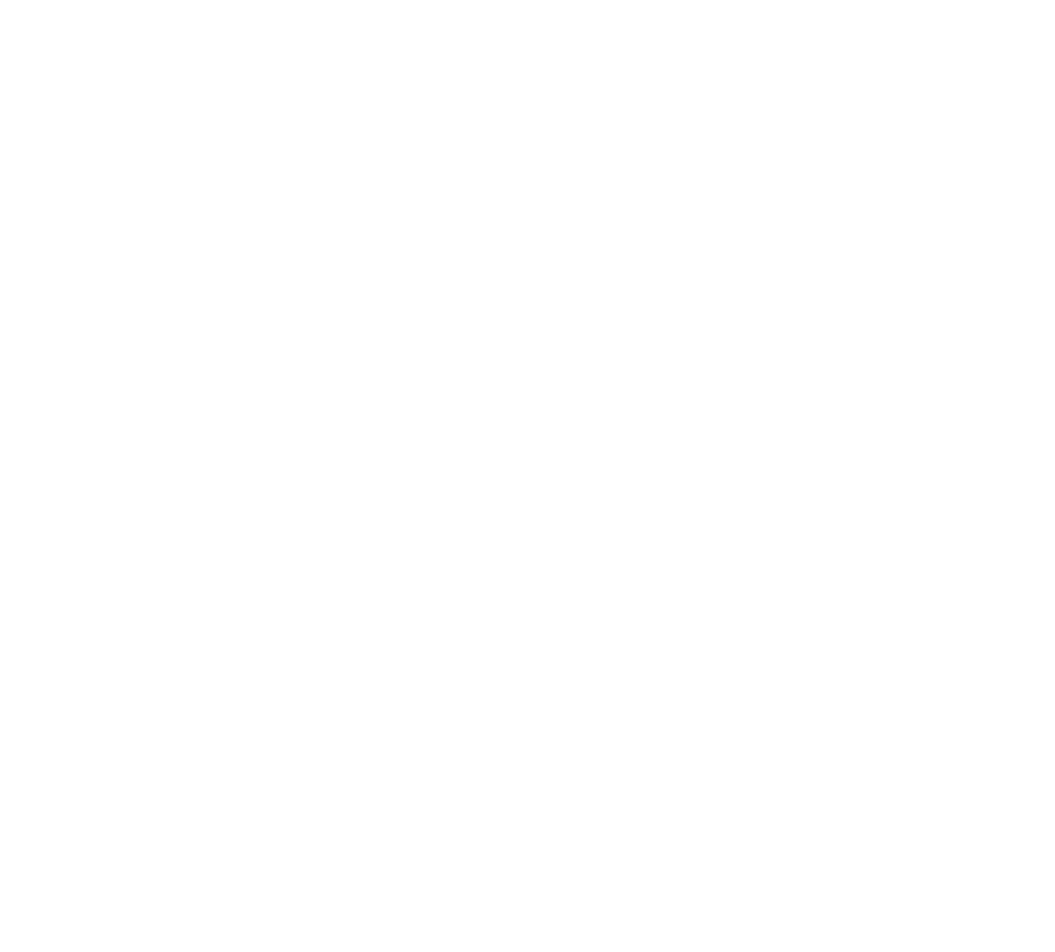
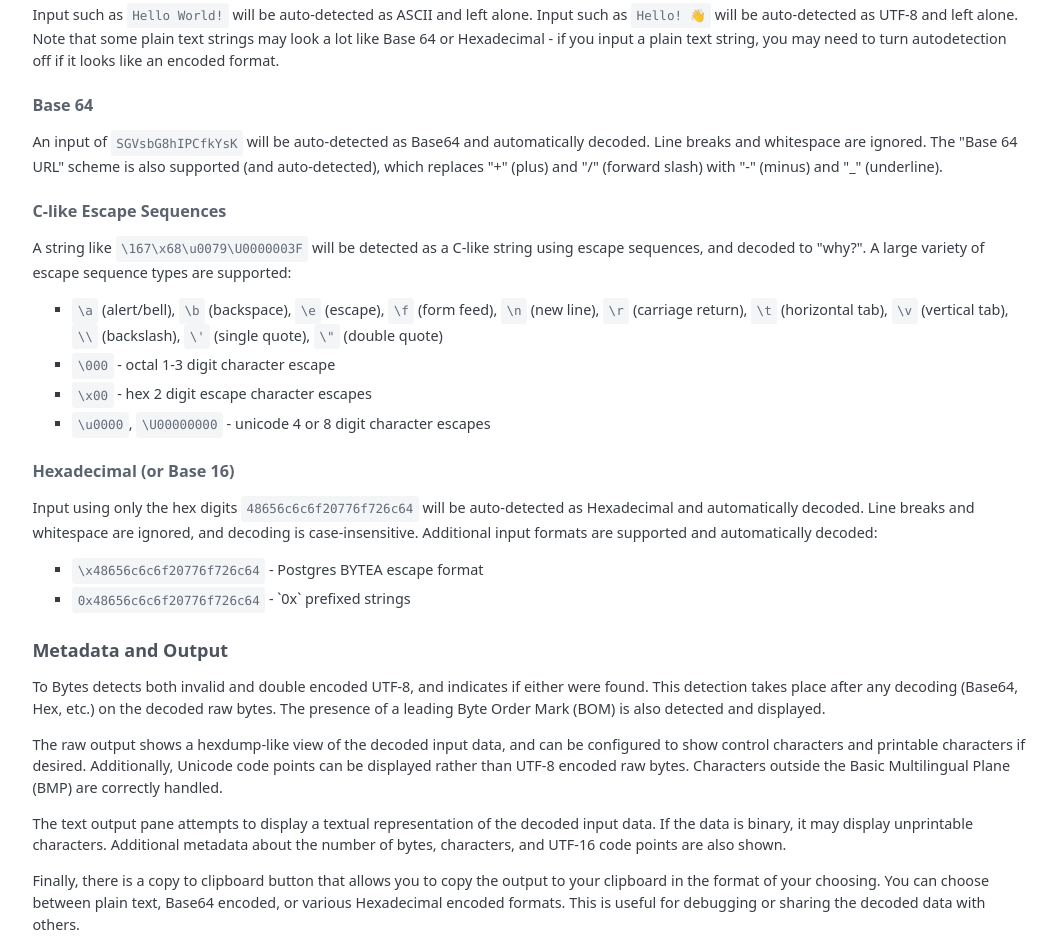
Before and after one commit to simplebitlabs/tobytes, a Vue app: page / in a window 1280 px wide. Shown: the part 920-1872 px from the top of the page, without its empty margins (110-1165 px from the left). Before the commit the page ends 800 px from the top, so only its background shows below. Built offline with nearby package versions, Linux system fonts and the light colour scheme.

Commit message:
Add a bunch of help/explainer text

```diff
--- a/src/App.vue
+++ b/src/App.vue
@@ -1,6 +1,7 @@
 <script setup lang="ts">
 import { ref, computed, onBeforeUnmount } from 'vue'
 
+import HelpText from './components/HelpText.vue'
 import HexOutput from './components/HexOutput.vue'
 
 import {
@@ -145,6 +146,7 @@ onBeforeUnmount(() => {
   </header>
 
   <main>
+    <div class="panels">
       <div class="left">
         <h2>Input</h2>
         <textarea class="input" v-model="input"></textarea>
@@ -235,6 +237,10 @@ onBeforeUnmount(() => {
           <a href="https://en.wikipedia.org/wiki/Plane_(Unicode)#Basic_Multilingual_Plane">BMP</a>
         </div>
       </div>
+    </div>
+    <div class="help">
+      <HelpText />
+    </div>
   </main>
 
   <footer>
--- a/src/assets/main.css
+++ b/src/assets/main.css
@@ -19,8 +19,16 @@
   text-align: center;
 }
 
-#app main {
+#app .panels {
   margin-top: 1rem;
+}
+
+#app .help {
+  margin-top: 2rem;
+  margin-left: auto;
+  margin-right: auto;
+  max-width: 1024px;
+  padding: 0 1rem;
 }
 
 #app footer {
@@ -33,7 +41,7 @@
     place-items: center;
   }
 
-  #app main {
+  #app .panels {
     display: grid;
     grid-template-columns: repeat(3, 1fr);
     column-gap: 1rem;
@@ -41,7 +49,7 @@
   }
 }
 
-main div h3 {
+.panels div h3 {
   margin-top: 1.5rem;
 }
 
--- /dev/null
+++ b/src/components/HelpText.vue
@@ -0,0 +1,70 @@
+<template>
+  <h3>Help and More Information</h3>
+  <p>
+    To Bytes takes your binary data and turn it into something more readable. Base 64, hexadecimal, ASCII, UTF-8,
+    C-like escape sequences, and more are supported. Double Encoded UTF-8 and byte order marks are detected. As much as
+    possible, To Bytes attempts to auto-detect your input so you don't have to fiddle around with manually specifying
+    the format.
+  </p>
+  <h4>Supported Input Formats</h4>
+  <h5>ASCII and UTF-8</h5>
+  <p>
+    Input such as <code>Hello World!</code> will be auto-detected as ASCII and left alone. Input such as
+    <code>Hello! 👋</code> will be auto-detected as UTF-8 and left alone. Note that some plain text strings may look a
+    lot like Base 64 or Hexadecimal - if you input a plain text string, you may need to turn autodetection off if it
+    looks like an encoded format.
+  </p>
+  <h5>Base 64</h5>
+  <p>
+    An input of <code>SGVsbG8hIPCfkYsK</code> will be auto-detected as Base64 and automatically decoded. Line breaks
+    and whitespace are ignored. The "Base 64 URL" scheme is also supported (and auto-detected), which replaces "+"
+    (plus) and "/" (forward slash) with "-" (minus) and "_" (underline).
+  </p>
+  <h5>C-like Escape Sequences</h5>
+  <p>
+    A string like <code>\167\x68\u0079\U0000003F</code> will be detected as a C-like string using escape sequences, and
+    decoded to "why?". A large variety of escape sequence types are supported:
+  </p>
+  <ul>
+    <li>
+      <code>\a</code> (alert/bell), <code>\b</code> (backspace), <code>\e</code> (escape), <code>\f</code> (form feed),
+      <code>\n</code> (new line), <code>\r</code> (carriage return), <code>\t</code> (horizontal tab),
+      <code>\v</code> (vertical tab), <code>\\</code> (backslash), <code>\'</code> (single quote),
+      <code>\"</code> (double quote)
+    </li>
+    <li><code>\000</code> - octal 1-3 digit character escape</li>
+    <li><code>\x00</code> - hex 2 digit escape character escapes</li>
+    <li><code>\u0000</code>, <code>\U00000000</code> - unicode 4 or 8 digit character escapes</li>
+  </ul>
+  <h5>Hexadecimal (or Base 16)</h5>
+  <p>
+    Input using only the hex digits <code>48656c6c6f20776f726c64</code> will be auto-detected as Hexadecimal and
+    automatically decoded. Line breaks and whitespace are ignored, and decoding is case-insensitive. Additional input
+    formats are supported and automatically decoded:
+  </p>
+  <ul>
+    <li><code>\x48656c6c6f20776f726c64</code> - Postgres BYTEA escape format</li>
+    <li><code>0x48656c6c6f20776f726c64</code> - `0x` prefixed strings</li>
+  </ul>
+  <h4>Metadata and Output</h4>
+  <p>
+    To Bytes detects both invalid and double encoded UTF-8, and indicates if either were found. This detection takes
+    place after any decoding (Base64, Hex, etc.) on the decoded raw bytes. The presence of a leading Byte Order Mark
+    (BOM) is also detected and displayed.
+  </p>
+  <p>
+    The raw output shows a hexdump-like view of the decoded input data, and can be configured to show control
+    characters and printable characters if desired. Additionally, Unicode code points can be displayed rather than
+    UTF-8 encoded raw bytes. Characters outside the Basic Multilingual Plane (BMP) are correctly handled.
+  </p>
+  <p>
+    The text output pane attempts to display a textual representation of the decoded input data. If the data is binary,
+    it may display unprintable characters. Additional metadata about the number of bytes, characters, and UTF-16 code
+    points are also shown.
+  </p>
+  <p>
+    Finally, there is a copy to clipboard button that allows you to copy the output to your clipboard in the format of
+    your choosing. You can choose between plain text, Base64 encoded, or various Hexadecimal encoded formats. This is
+    useful for debugging or sharing the decoded data with others.
+  </p>
+</template>
```
Lines whose indentation alone changed are shown as unchanged.
